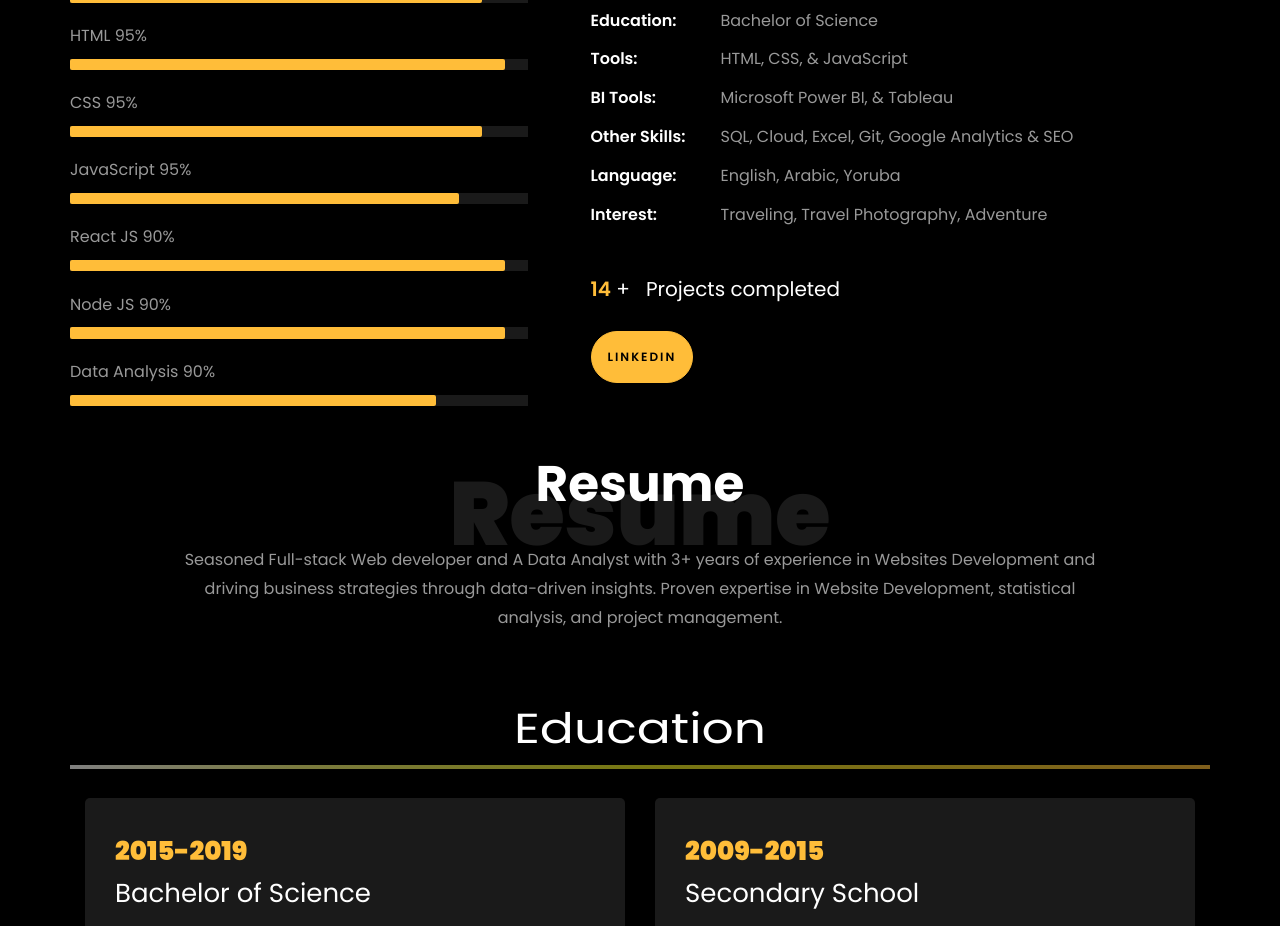
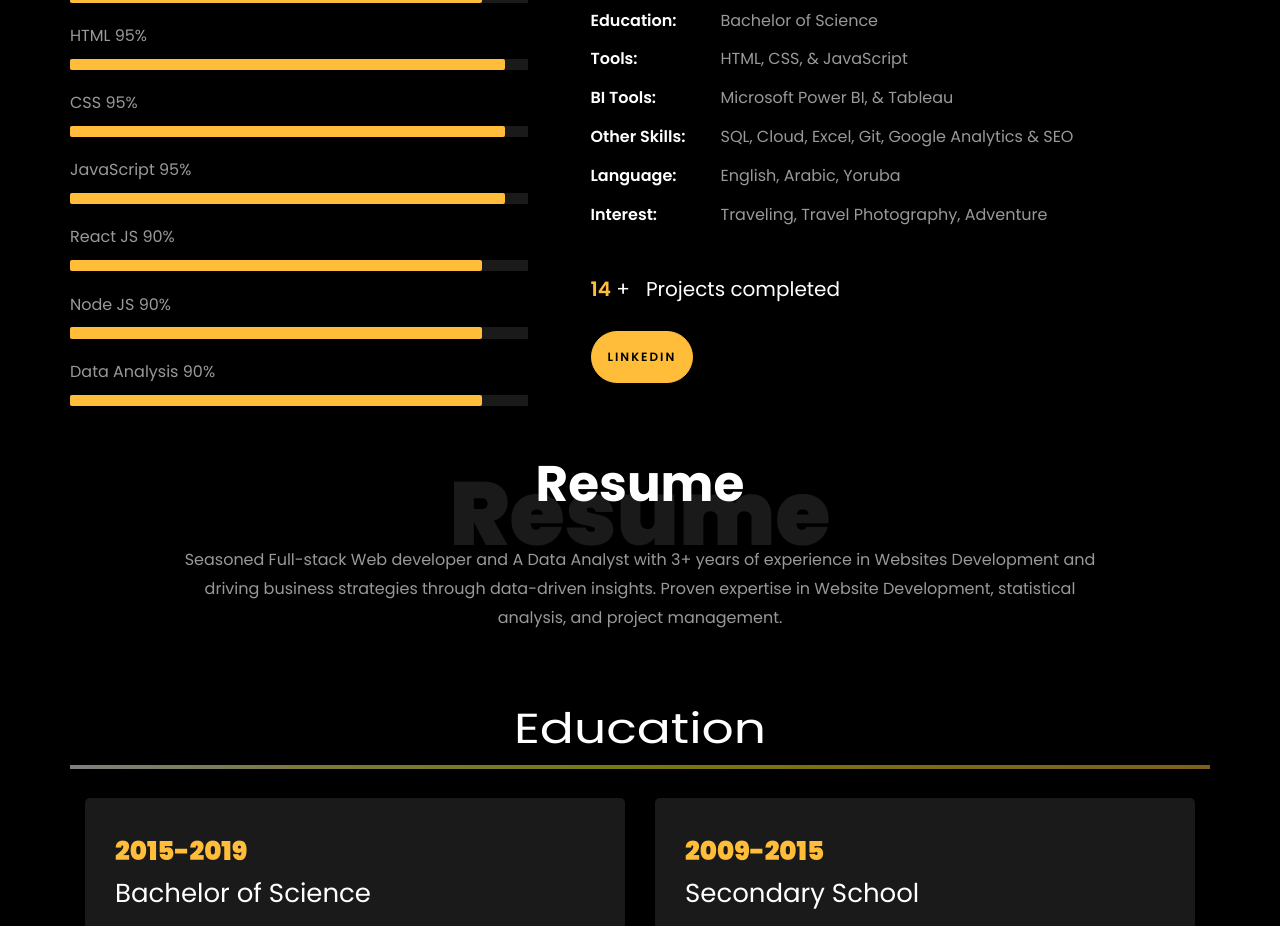
Before and after one commit to HabbyStarDev/AbibAdepoju, a plain HTML site: page index.html in a window 1280 px wide. Shown: the part 1064-1990 px from the top of the page. Drawn offline with Linux system fonts and the light colour scheme; files whose address does not match are found by name.

Commit message:
Update index.html

```diff
--- a/index.html
+++ b/index.html
@@ -243,28 +243,28 @@
 
 									<span>CSS</span> <span class="pull-right">95%</span>
 									<div class="progress">
-										<div class="progress-bar" role="progressbar" style="width: 90%" aria-valuenow="90" aria-valuemin="0"
+										<div class="progress-bar" role="progressbar" style="width: 95%" aria-valuenow="90" aria-valuemin="0"
 											aria-valuemax="100"></div>
 									</div>
 
 									<span>JavaScript</span> <span class="pull-right">95%</span>
 									<div class="progress">
-										<div class="progress-bar" role="progressbar" style="width: 85%" aria-valuenow="85" aria-valuemin="0"
+										<div class="progress-bar" role="progressbar" style="width: 95%" aria-valuenow="85" aria-valuemin="0"
 											aria-valuemax="100"></div>
 									</div>
 									<span>React JS</span> <span class="pull-right">90%</span>
 									<div class="progress">
-										<div class="progress-bar" role="progressbar" style="width: 95%" aria-valuenow="85" aria-valuemin="0"
+										<div class="progress-bar" role="progressbar" style="width: 90%" aria-valuenow="85" aria-valuemin="0"
 											aria-valuemax="100"></div>
 									</div>
 									<span>Node JS</span> <span class="pull-right">90%</span>
 									<div class="progress">
-										<div class="progress-bar" role="progressbar" style="width: 95%" aria-valuenow="85" aria-valuemin="0"
+										<div class="progress-bar" role="progressbar" style="width: 90%" aria-valuenow="85" aria-valuemin="0"
 											aria-valuemax="100"></div>
 									</div>
 									<span>Data Analysis</span> <span class="pull-right">90%</span>
 									<div class="progress">
-										<div class="progress-bar" role="progressbar" style="width: 80%" aria-valuenow="80" aria-valuemin="0"
+										<div class="progress-bar" role="progressbar" style="width: 90%" aria-valuenow="80" aria-valuemin="0"
 											aria-valuemax="100"></div>
 									</div>
 								</div>
@@ -596,7 +596,7 @@
 						<h2>More projects on<span> Github  </span> </h2>
 						<div class="heading"> <h4> I love to Design, Delop Websites &amp; solve business problems using Data </h4>
 						<br>
-						<p><a href="https://github.com/HabbyStarDev" class="btn btn-primary py-3 px-5">GitHub</a></p>
+						<p><a href="https://github.com/HabbyStarDev/" class="btn btn-primary py-3 px-5">GitHub</a></p>
 						</div>
 					</div>
 				</div>
@@ -667,7 +667,7 @@
 					  <li class="ftco-animate normal-txt">Find me on  </li>
 					  <li class="ftco-animate"><a href="https://t.co/ZFugCrfVC2"><span class="icon-linkedin"></span></a></li>
 					  <li class="ftco-animate"><a href="https://twitter.com/maniah_habby"><span class="icon-twitter"></span></a></li>
-						<li class="ftco-animate"><a href="https://github.com/HarbyStarDev/"><span class="icon-github"></span></a></li>
+						<li class="ftco-animate"><a href="https://github.com/HabbyStarDev/"><span class="icon-github"></span></a></li>
 					</ul>
 				<br>
 		   </div>
```
